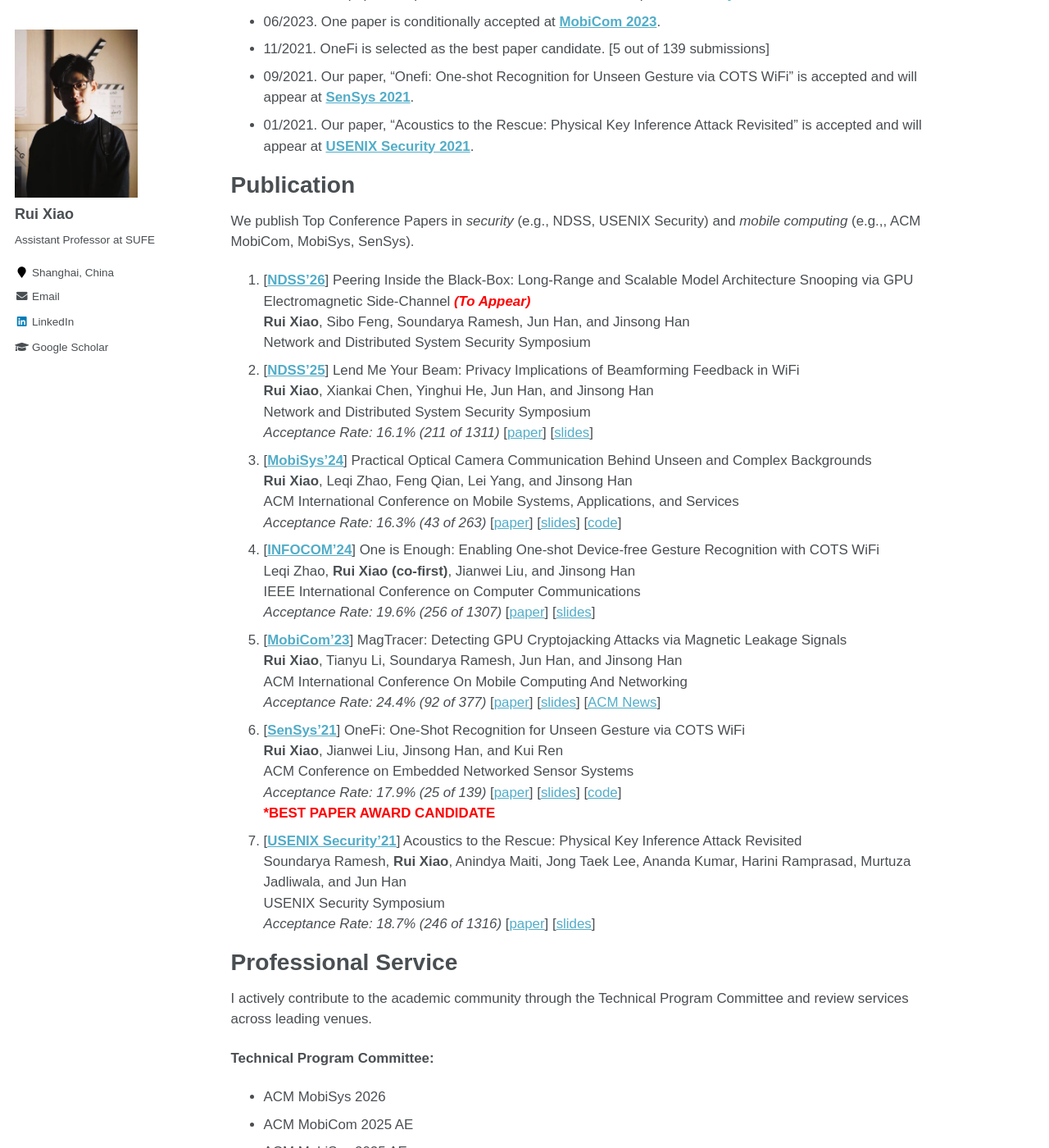
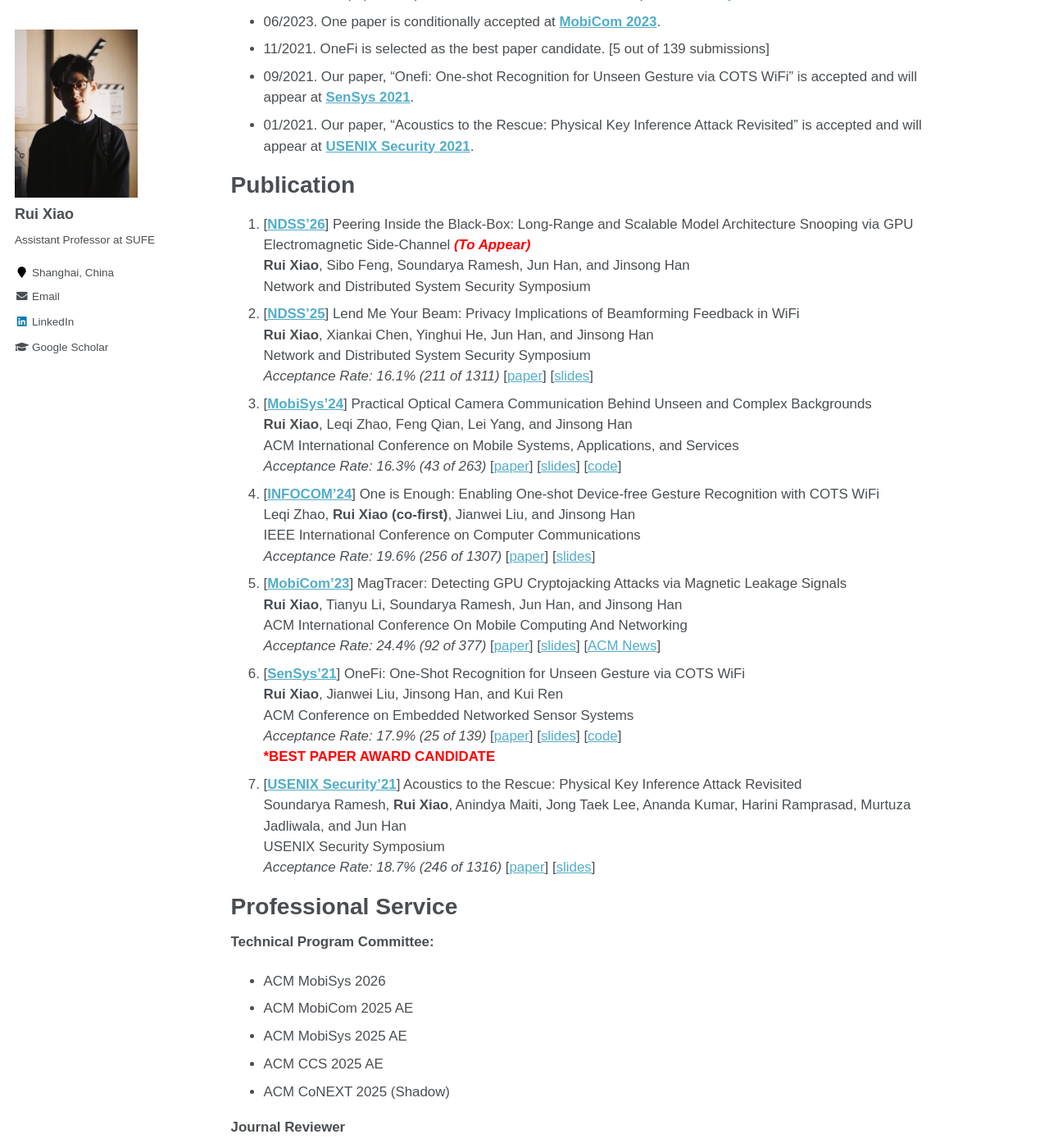
Before and after one commit to ruixiao24/ruixiao24.github.io, a Jekyll site: the page built from _pages/about.md, in a window 1280 px wide and 1400 px high, scrolled down 731 px. Shown: the whole window at 82% size. Built offline with Jekyll 4.4.1, drawn with Linux system fonts in a browser that asks for light colours.

Commit message:
Refine publication and professional service descriptions
Removed redundant phrasing and improved clarity in the publication and professional service sections.

```diff
--- a/_pages/about.md
+++ b/_pages/about.md
@@ -32,7 +32,6 @@
 - 01/2021. Our paper, “Acoustics to the Rescue: Physical Key Inference Attack Revisited” is accepted and will appear at **[USENIX Security 2021](https://www.usenix.org/conference/usenixsecurity21)**.
 
 # Publication
-We publish Top Conference Papers in _security_ (e.g., NDSS, USENIX Security) and _mobile computing_ (e.g.,, ACM MobiCom, MobiSys, SenSys).
 1. [**[NDSS'26](https://www.ndss-symposium.org/ndss2026/)**] Peering Inside the Black-Box: Long-Range and Scalable Model Architecture Snooping via GPU Electromagnetic Side-Channel <span style="color:red"><strong><em>(To Appear)</em></strong></span>
    **Rui Xiao**, Sibo Feng, Soundarya Ramesh, Jun Han, and Jinsong Han
    Network and Distributed System Security Symposium
@@ -63,8 +62,6 @@
     *Acceptance Rate: 18.7% (246 of 1316)* [[paper](https://www.usenix.org/system/files/sec21fall-ramesh.pdf)] [[slides](https://www.usenix.org/system/files/sec21_slides_ramesh.pdf)]
 
 # Professional Service
-I actively contribute to the academic community through the Technical Program Committee and review services across leading venues.
-
 **Technical Program Committee:**
 - ACM MobiSys 2026
 - ACM MobiCom 2025 AE
```
